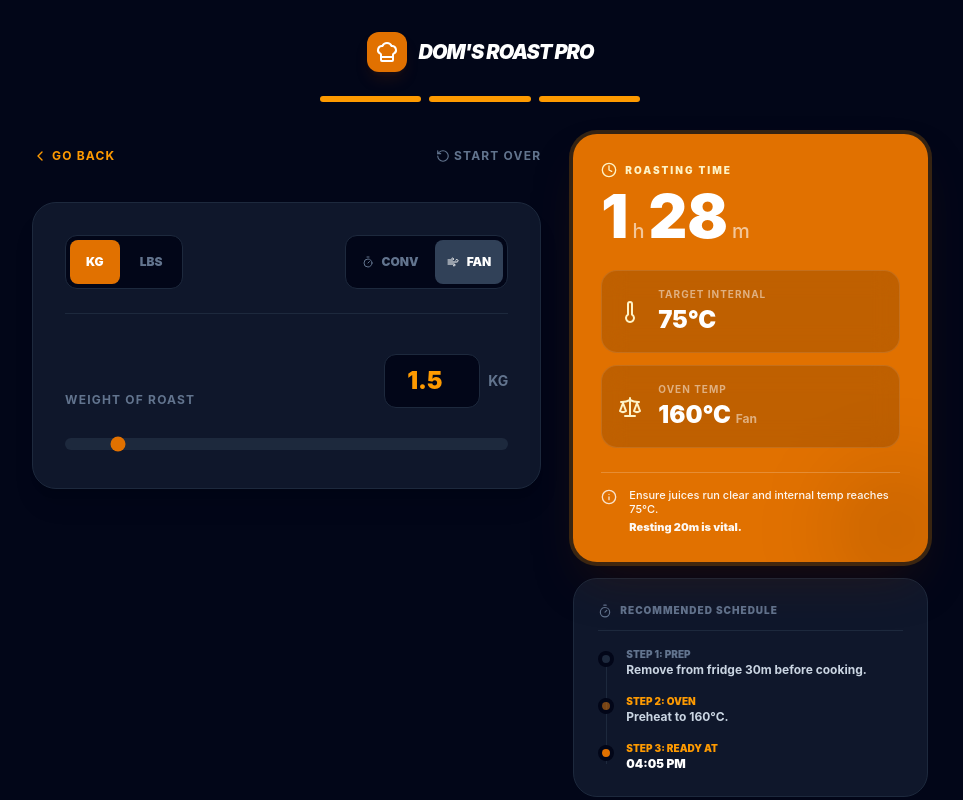
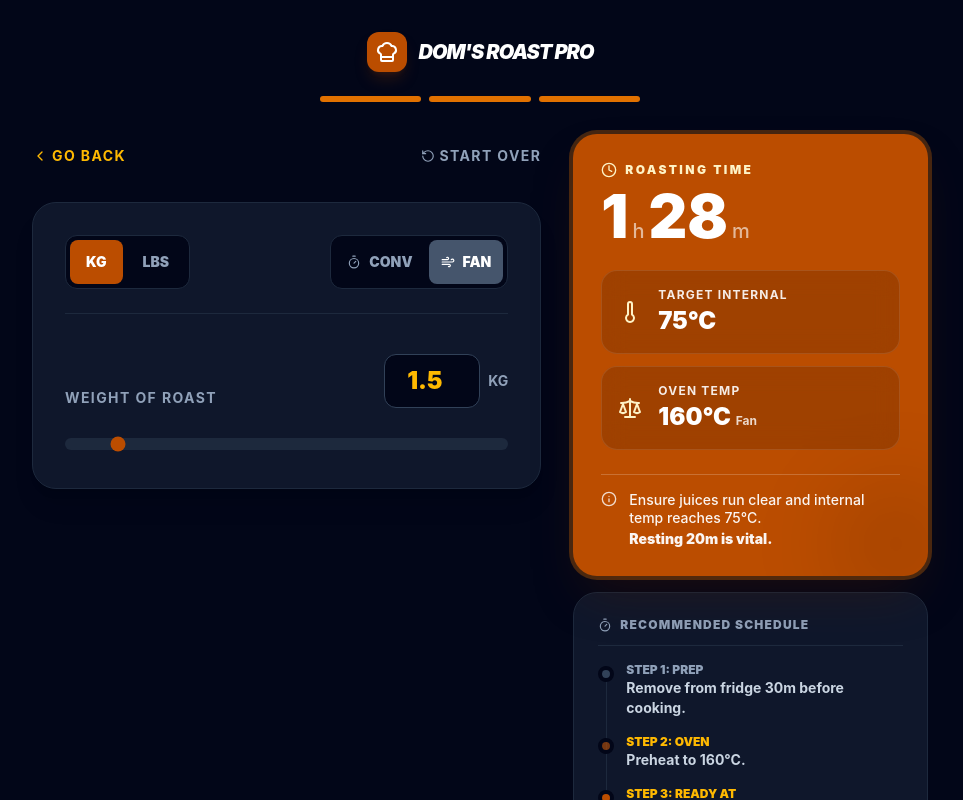
Before and after one commit to domhoney-lang/meat-cook-timer, a React (Vite) app: page / in a window 1280 px wide. Both pictures are taken after a click on the button "WHOLE CHICKEN". Shown: the top 800 px of the page, without its empty margins (160-1123 px from the left). Built offline with nearby package versions, Linux system fonts and the light colour scheme.

Commit message:
Refactor App component styles and improve button accessibility. Updated color schemes for selected states and adjusted text styles for better readability.

```diff
--- a/src/App.jsx
+++ b/src/App.jsx
@@ -213,12 +213,12 @@ const App = () => {
       onClick={onClick}
       className={`flex flex-col items-center justify-center p-4 sm:p-6 min-h-[88px] sm:min-h-0 rounded-3xl border-2 transition-all duration-300 touch-manipulation ${
         isSelected
-        ? 'border-amber-500 bg-amber-500/10 text-amber-400 ring-1 ring-amber-500 shadow-lg shadow-amber-900/20'
-        : 'border-slate-800 bg-slate-900/40 text-slate-400 hover:border-slate-700 active:bg-slate-800/60'
+        ? 'border-amber-600 bg-amber-600/10 text-amber-200 ring-1 ring-amber-600 shadow-lg shadow-amber-900/20'
+        : 'border-slate-800 bg-slate-900/40 text-slate-300 hover:border-slate-600 active:bg-slate-800/60'
       }`}
     >
-      {icon && <span className={`mb-2 sm:mb-3 transition-colors ${isSelected ? 'text-amber-500' : 'text-slate-500'}`}>{icon}</span>}
-      <span className="text-xs sm:text-sm font-bold text-center leading-tight uppercase tracking-wider">{label}</span>
+      {icon && <span className={`mb-2 sm:mb-3 transition-colors ${isSelected ? 'text-amber-500' : 'text-slate-400'}`}>{icon}</span>}
+      <span className="text-sm font-bold text-center leading-tight uppercase tracking-wider">{label}</span>
     </button>
   );
 
@@ -229,15 +229,15 @@ const App = () => {
         {/* Header */}
         <div className="flex flex-col items-center gap-6">
           <header className="flex items-center gap-3">
-            <div className="bg-amber-600 p-2 rounded-xl shadow-lg shadow-amber-900/20">
+            <div className="bg-amber-700 p-2 rounded-xl shadow-lg shadow-amber-900/30">
               <ChefHat className="text-white w-6 h-6" />
             </div>
-            <h1 className="text-lg sm:text-xl font-black tracking-tighter text-white uppercase italic">Dom's Roast Pro <span className="text-amber-500"></span></h1>
+            <h1 className="text-lg sm:text-xl font-black tracking-tighter text-white uppercase italic">Dom's Roast Pro</h1>
           </header>
 
           <div className="flex items-center gap-2 w-full max-w-xs">
             {[1, 2, 3].map((step) => (
-              <div key={step} className={`h-1.5 rounded-full transition-all duration-500 flex-1 ${currentStep >= step ? 'bg-amber-500' : 'bg-slate-800'}`} />
+              <div key={step} className={`h-1.5 rounded-full transition-all duration-500 flex-1 ${currentStep >= step ? 'bg-amber-600' : 'bg-slate-800'}`} />
             ))}
           </div>
         </div>
@@ -247,7 +247,7 @@ const App = () => {
             <div className="space-y-8 animate-in fade-in slide-in-from-bottom-4 duration-500">
               <div className="text-center">
                 <h2 className="text-2xl sm:text-3xl font-black text-white mb-2 tracking-tight">Step 1: Choose Meat</h2>
-                <p className="text-slate-500 font-medium">What's on the menu today?</p>
+                <p className="text-slate-400 font-medium">What's on the menu today?</p>
               </div>
               <div className="grid grid-cols-2 md:grid-cols-3 gap-4">
                 {Object.entries(MEAT_TYPES).map(([key, data]) => (
@@ -260,15 +260,15 @@ const App = () => {
           {currentStep === 2 && (
             <div className="space-y-8 animate-in fade-in slide-in-from-right-4 duration-500">
               <div className="text-center">
-                <button type="button" onClick={() => setCurrentStep(1)} className="inline-flex items-center gap-1 text-amber-500 text-xs font-bold uppercase tracking-widest mb-6 py-2.5 -my-2 min-h-[44px] justify-center hover:opacity-75 active:opacity-90 transition-opacity touch-manipulation">
+                <button type="button" onClick={() => setCurrentStep(1)} className="inline-flex items-center gap-1 text-amber-400 text-sm font-bold uppercase tracking-widest mb-6 py-2.5 -my-2 min-h-[44px] justify-center hover:opacity-90 active:opacity-100 transition-opacity touch-manipulation">
                   <ChevronLeft className="w-4 h-4" /> Change Meat
                 </button>
                 <h2 className="text-2xl sm:text-3xl font-black text-white mb-2 tracking-tight">{meatData.name} Selection</h2>
-                <p className="text-slate-500 font-medium">Select the specific cut</p>
+                <p className="text-slate-400 font-medium">Select the specific cut</p>
               </div>
               <div className="max-w-md mx-auto space-y-3">
                 {Object.entries(meatData.cuts).map(([key, cut]) => (
-                  <button type="button" key={key} onClick={() => handleCutSelect(key)} className="flex items-center justify-between px-6 py-4 min-h-[52px] rounded-2xl border-2 border-slate-800 bg-slate-900/40 text-slate-300 hover:border-amber-500 hover:text-amber-400 active:bg-slate-800/60 transition-all w-full font-bold text-left touch-manipulation">
+                  <button type="button" key={key} onClick={() => handleCutSelect(key)} className="flex items-center justify-between px-6 py-4 min-h-[52px] rounded-2xl border-2 border-slate-800 bg-slate-900/40 text-slate-200 text-sm font-bold hover:border-amber-600 hover:text-amber-300 active:bg-slate-800/60 transition-all w-full text-left touch-manipulation">
                     <span>{cut.label}</span>
                     <ChevronRight className="w-5 h-5 opacity-30" />
                   </button>
@@ -281,10 +281,10 @@ const App = () => {
             <div className="grid grid-cols-1 lg:grid-cols-12 gap-8 animate-in fade-in zoom-in-95 duration-500">
               <div className="lg:col-span-7 space-y-6">
                 <div className="flex items-center justify-between gap-2">
-                  <button type="button" onClick={() => setCurrentStep(meatData.hasCuts ? 2 : 1)} className="inline-flex items-center gap-1 text-amber-500 text-xs font-bold uppercase tracking-widest py-2.5 min-h-[44px] hover:opacity-75 active:opacity-90 transition-opacity touch-manipulation">
+                  <button type="button" onClick={() => setCurrentStep(meatData.hasCuts ? 2 : 1)} className="inline-flex items-center gap-1 text-amber-400 text-sm font-bold uppercase tracking-widest py-2.5 min-h-[44px] hover:opacity-90 active:opacity-100 transition-opacity touch-manipulation">
                     <ChevronLeft className="w-4 h-4 shrink-0" /> Go Back
                   </button>
-                  <button type="button" onClick={() => setCurrentStep(1)} className="inline-flex items-center gap-1 text-slate-500 text-xs font-bold uppercase tracking-widest py-2.5 min-h-[44px] hover:text-white active:text-slate-300 transition-colors touch-manipulation">
+                  <button type="button" onClick={() => setCurrentStep(1)} className="inline-flex items-center gap-1 text-slate-400 text-sm font-bold uppercase tracking-widest py-2.5 min-h-[44px] hover:text-white active:text-slate-200 transition-colors touch-manipulation">
                     <RotateCcw className="w-3.5 h-3.5 shrink-0" /> Start Over
                   </button>
                 </div>
@@ -292,38 +292,38 @@ const App = () => {
                 <div className="bg-slate-900 rounded-3xl p-5 sm:p-6 md:p-8 border border-slate-800 shadow-xl space-y-8 md:space-y-10">
                   <div className="flex flex-wrap gap-3 sm:gap-4 items-center justify-between border-b border-slate-800 pb-5 md:pb-6">
                     <div className="flex items-center gap-1 p-1 bg-slate-950 rounded-xl border border-slate-800">
-                      <button type="button" onClick={() => setIsImperial(false)} className={`min-h-[44px] px-4 py-2.5 rounded-lg text-xs font-black uppercase transition-all touch-manipulation ${!isImperial ? 'bg-amber-600 text-white' : 'text-slate-500 hover:text-slate-300 active:bg-slate-800'}`}>KG</button>
-                      <button type="button" onClick={() => setIsImperial(true)} className={`min-h-[44px] px-4 py-2.5 rounded-lg text-xs font-black uppercase transition-all touch-manipulation ${isImperial ? 'bg-amber-600 text-white' : 'text-slate-500 hover:text-slate-300 active:bg-slate-800'}`}>LBS</button>
+                      <button type="button" onClick={() => setIsImperial(false)} className={`min-h-[44px] px-4 py-2.5 rounded-lg text-sm font-black uppercase transition-all touch-manipulation ${!isImperial ? 'bg-amber-700 text-white' : 'text-slate-400 hover:text-slate-200 active:bg-slate-800'}`}>KG</button>
+                      <button type="button" onClick={() => setIsImperial(true)} className={`min-h-[44px] px-4 py-2.5 rounded-lg text-sm font-black uppercase transition-all touch-manipulation ${isImperial ? 'bg-amber-700 text-white' : 'text-slate-400 hover:text-slate-200 active:bg-slate-800'}`}>LBS</button>
                     </div>
 
                     <div className="flex items-center gap-1 p-1 bg-slate-950 rounded-xl border border-slate-800">
-                      <button type="button" onClick={() => setIsFanOven(false)} className={`min-h-[44px] px-3 py-2.5 rounded-lg text-xs font-black uppercase transition-all flex items-center gap-2 touch-manipulation ${!isFanOven ? 'bg-slate-700 text-white' : 'text-slate-500 hover:text-slate-300 active:bg-slate-800'}`}>
-                        <Timer className="w-3 h-3 shrink-0" /> Conv
+                      <button type="button" onClick={() => setIsFanOven(false)} className={`min-h-[44px] px-3 py-2.5 rounded-lg text-sm font-black uppercase transition-all flex items-center gap-2 touch-manipulation ${!isFanOven ? 'bg-slate-600 text-white' : 'text-slate-400 hover:text-slate-200 active:bg-slate-800'}`}>
+                        <Timer className="w-3.5 h-3.5 shrink-0" /> Conv
                       </button>
-                      <button type="button" onClick={() => setIsFanOven(true)} className={`min-h-[44px] px-3 py-2.5 rounded-lg text-xs font-black uppercase transition-all flex items-center gap-2 touch-manipulation ${isFanOven ? 'bg-slate-700 text-white' : 'text-slate-500 hover:text-slate-300 active:bg-slate-800'}`}>
-                        <Wind className="w-3 h-3 shrink-0" /> Fan
+                      <button type="button" onClick={() => setIsFanOven(true)} className={`min-h-[44px] px-3 py-2.5 rounded-lg text-sm font-black uppercase transition-all flex items-center gap-2 touch-manipulation ${isFanOven ? 'bg-slate-600 text-white' : 'text-slate-400 hover:text-slate-200 active:bg-slate-800'}`}>
+                        <Wind className="w-3.5 h-3.5 shrink-0" /> Fan
                       </button>
                     </div>
                   </div>
 
                   <div className="space-y-5 md:space-y-6">
                     <div className="flex flex-wrap justify-between items-end gap-3">
-                      <label className="text-xs font-bold text-slate-500 uppercase tracking-widest">Weight of Roast</label>
+                      <label className="text-sm font-bold text-slate-400 uppercase tracking-widest">Weight of Roast</label>
                       <div className="flex items-center gap-2">
-                        <input type="number" step="0.1" min={0.5} max={10} value={weight} onChange={(e) => setWeight(Math.max(0, parseFloat(e.target.value) || 0))} className="w-24 p-2.5 bg-slate-950 border border-slate-800 rounded-xl text-center font-black text-amber-500 text-xl sm:text-2xl focus:outline-none focus:border-amber-500 touch-manipulation" aria-label="Weight" />
-                        <span className="font-bold text-slate-500 text-sm uppercase">{isImperial ? 'lbs' : 'kg'}</span>
+                        <input type="number" step="0.1" min={0.5} max={10} value={weight} onChange={(e) => setWeight(Math.max(0, parseFloat(e.target.value) || 0))} className="w-24 p-2.5 bg-slate-950 border border-slate-700 rounded-xl text-center font-black text-amber-400 text-xl sm:text-2xl focus:outline-none focus:border-amber-600 touch-manipulation" aria-label="Weight" />
+                        <span className="font-bold text-slate-400 text-sm uppercase">{isImperial ? 'lbs' : 'kg'}</span>
                       </div>
                     </div>
-                    <input type="range" min="0.5" max="10" step="0.1" value={weight} onChange={(e) => setWeight(parseFloat(e.target.value))} className="w-full h-3 bg-slate-800 rounded-lg appearance-none cursor-pointer accent-amber-600 touch-manipulation" aria-label="Weight slider" />
+                    <input type="range" min="0.5" max="10" step="0.1" value={weight} onChange={(e) => setWeight(parseFloat(e.target.value))} className="w-full h-3 bg-slate-800 rounded-lg appearance-none cursor-pointer accent-amber-700 touch-manipulation" aria-label="Weight slider" />
                   </div>
 
                   {calculation.availableVariants.length > 1 && (
                     <div className="space-y-3 md:space-y-4">
-                      <label className="text-xs font-bold text-slate-500 uppercase tracking-widest">{calculation.variantLabel}</label>
+                      <label className="text-sm font-bold text-slate-400 uppercase tracking-widest">{calculation.variantLabel}</label>
                       <div className="grid grid-cols-3 gap-2 sm:gap-3">
                         {calculation.availableVariants.map(v => (
-                          <button type="button" key={v.id} onClick={() => setVariantId(v.id)} className={`relative overflow-hidden group min-h-[44px] py-3 px-2 rounded-2xl border-2 transition-all touch-manipulation ${variantId === v.id ? 'border-amber-500 bg-amber-500 text-black' : 'border-slate-800 bg-slate-950 text-slate-400 hover:border-slate-700 active:bg-slate-800'}`}>
-                            <span className="relative z-10 font-black uppercase text-[10px] sm:text-xs tracking-widest">{v.label}</span>
+                          <button type="button" key={v.id} onClick={() => setVariantId(v.id)} className={`relative overflow-hidden group min-h-[44px] py-3 px-2 rounded-2xl border-2 transition-all touch-manipulation ${variantId === v.id ? 'border-amber-600 bg-amber-600 text-white' : 'border-slate-800 bg-slate-950 text-slate-300 hover:border-slate-600 active:bg-slate-800'}`}>
+                            <span className="relative z-10 font-black uppercase text-xs tracking-widest">{v.label}</span>
                             {v.color && <div className={`absolute bottom-0 left-0 w-full h-1 ${v.color}`} />}
                           </button>
                         ))}
@@ -334,11 +334,11 @@ const App = () => {
               </div>
 
               <div className="lg:col-span-5 space-y-4">
-                <div className="bg-amber-600 text-white rounded-3xl p-5 sm:p-6 md:p-7 shadow-2xl shadow-amber-950/40 flex flex-col gap-5 md:gap-6 relative overflow-hidden ring-4 ring-amber-500/20">
+                <div className="bg-amber-700 text-white rounded-3xl p-5 sm:p-6 md:p-7 shadow-2xl shadow-amber-950/40 flex flex-col gap-5 md:gap-6 relative overflow-hidden ring-4 ring-amber-600/30">
                   <div className="relative z-10">
                     <div className="flex items-center gap-2 mb-2">
                       <Clock className="w-4 h-4 text-amber-100" />
-                      <span className="text-[10px] font-black uppercase tracking-[0.2em] text-amber-100">Roasting Time</span>
+                      <span className="text-xs font-black uppercase tracking-[0.2em] text-amber-100">Roasting Time</span>
                     </div>
                     <div className="text-5xl sm:text-6xl font-black flex items-baseline gap-1 mb-5 md:mb-6">
                       {calculation.hours > 0 && <>{calculation.hours}<span className="text-xl font-medium opacity-60">h</span></>}
@@ -349,7 +349,7 @@ const App = () => {
                       <div className="bg-black/15 backdrop-blur-md rounded-2xl p-4 border border-white/10 flex items-center gap-4">
                         <Thermometer className="w-6 h-6 text-amber-100" />
                         <div>
-                          <p className="text-[10px] font-bold uppercase opacity-50 mb-0.5 tracking-widest">Target Internal</p>
+                          <p className="text-xs font-bold uppercase opacity-90 mb-0.5 tracking-widest">Target Internal</p>
                           <p className="text-2xl font-black">{calculation.internalTemp}°C</p>
                         </div>
                       </div>
@@ -357,8 +357,8 @@ const App = () => {
                       <div className="bg-black/15 backdrop-blur-md rounded-2xl p-4 border border-white/10 flex items-center gap-4">
                         <Scale className="w-6 h-6 text-amber-100" />
                         <div>
-                          <p className="text-[10px] font-bold uppercase opacity-50 mb-0.5 tracking-widest">Oven Temp</p>
-                          <p className="text-2xl font-black">{isFanOven ? '160' : '180'}°C <span className="text-xs opacity-50 font-bold">{isFanOven ? 'Fan' : 'Conv'}</span></p>
+                          <p className="text-xs font-bold uppercase opacity-90 mb-0.5 tracking-widest">Oven Temp</p>
+                          <p className="text-2xl font-black">{isFanOven ? '160' : '180'}°C <span className="text-xs opacity-80 font-bold">{isFanOven ? 'Fan' : 'Conv'}</span></p>
                         </div>
                       </div>
                     </div>
@@ -367,7 +367,7 @@ const App = () => {
                   <div className="relative z-10 pt-4 border-t border-white/20">
                     <div className="flex gap-3">
                       <Info className="w-4 h-4 shrink-0 opacity-80" />
-                      <p className="text-[11px] font-medium leading-tight opacity-95">
+                      <p className="text-sm font-medium leading-tight opacity-95">
                         {calculation.safetyNote} <span className="font-black block mt-1">Resting 20m is vital.</span>
                       </p>
                     </div>
@@ -376,24 +376,24 @@ const App = () => {
                 </div>
 
                 <div className="bg-slate-900 border border-slate-800 rounded-3xl p-5 sm:p-6 space-y-4">
-                   <h4 className="text-[10px] font-black text-slate-500 uppercase tracking-widest border-b border-slate-800 pb-3 flex items-center gap-2">
+                   <h4 className="text-xs font-black text-slate-400 uppercase tracking-widest border-b border-slate-800 pb-3 flex items-center gap-2">
                      <Timer className="w-3.5 h-3.5" /> Recommended Schedule
                    </h4>
                    <div className="space-y-4 relative before:absolute before:left-2 before:top-2 before:bottom-2 before:w-[1px] before:bg-slate-800">
                       <div className="relative pl-7">
-                        <div className="absolute left-0 top-1 w-4 h-4 rounded-full bg-slate-800 border-4 border-slate-950" />
-                        <p className="text-[10px] font-black text-slate-500 uppercase">Step 1: Prep</p>
-                        <p className="text-xs text-slate-300 font-bold">Remove from fridge 30m before cooking.</p>
+                        <div className="absolute left-0 top-1 w-4 h-4 rounded-full bg-slate-700 border-4 border-slate-950" />
+                        <p className="text-xs font-black text-slate-400 uppercase">Step 1: Prep</p>
+                        <p className="text-sm text-slate-300 font-bold">Remove from fridge 30m before cooking.</p>
                       </div>
                       <div className="relative pl-7">
-                        <div className="absolute left-0 top-1 w-4 h-4 rounded-full bg-amber-600/50 border-4 border-slate-950" />
-                        <p className="text-[10px] font-black text-amber-500 uppercase">Step 2: Oven</p>
-                        <p className="text-xs text-slate-300 font-bold">Preheat to {isFanOven ? '160' : '180'}°C.</p>
+                        <div className="absolute left-0 top-1 w-4 h-4 rounded-full bg-amber-700/60 border-4 border-slate-950" />
+                        <p className="text-xs font-black text-amber-400 uppercase">Step 2: Oven</p>
+                        <p className="text-sm text-slate-300 font-bold">Preheat to {isFanOven ? '160' : '180'}°C.</p>
                       </div>
                       <div className="relative pl-7">
-                        <div className="absolute left-0 top-1 w-4 h-4 rounded-full bg-amber-600 border-4 border-slate-950" />
-                        <p className="text-[10px] font-black text-amber-500 uppercase">Step 3: Ready At</p>
-                        <p className="text-xs text-white font-black">{calculation.readyAt.toLocaleTimeString([], {hour: '2-digit', minute:'2-digit'})}</p>
+                        <div className="absolute left-0 top-1 w-4 h-4 rounded-full bg-amber-700 border-4 border-slate-950" />
+                        <p className="text-xs font-black text-amber-400 uppercase">Step 3: Ready At</p>
+                        <p className="text-sm text-white font-black">{calculation.readyAt.toLocaleTimeString([], {hour: '2-digit', minute:'2-digit'})}</p>
                       </div>
                    </div>
                 </div>
@@ -402,7 +402,7 @@ const App = () => {
           )}
         </div>
 
-        <footer className="text-center text-slate-800 text-[10px] py-8 md:py-10 pb-[max(1.5rem,env(safe-area-inset-bottom))] uppercase tracking-[0.4em] font-black">
+        <footer className="text-center text-slate-600 text-xs py-8 md:py-10 pb-[max(1.5rem,env(safe-area-inset-bottom))] uppercase tracking-[0.4em] font-black">
           Precision Roasting &bull; UK FSA Guidelines &bull; 2026
         </footer>
       </div>
```
